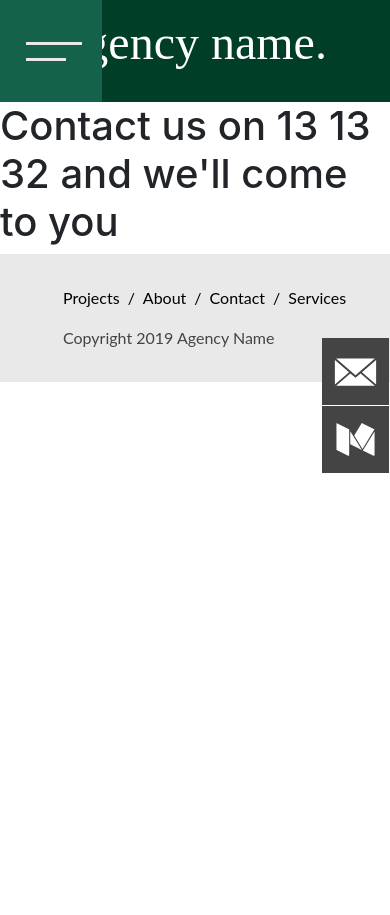
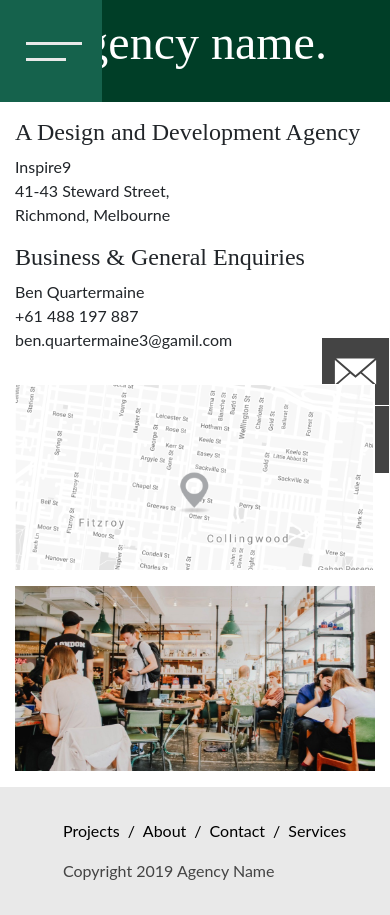
Before and after one commit to calvchum/agency-webpage, a React (Create React App) app: page /contacts in a window 390 px wide. Before the commit the page ends 844 px from the top, so only its background shows below. Built offline with nearby package versions, Linux system fonts and the light colour scheme.

Commit message:
contact page styled and responsive

```diff
--- a/src/components/Contacts.js
+++ b/src/components/Contacts.js
@@ -1,11 +1,43 @@
 import React, { Component } from 'react';
+import { Container, Row, Col } from 'react-bootstrap';
 
 class Contacts extends Component {
   render() {
     return (
-      <h1>
-        Contact us on 13 13 32 and we'll come to you
-      </h1>
+      <div className="contact-wrapper">
+        <Row className="contact-details-wrapper">
+          <Col className="contact-location" xs="12" md={{ offset: 1, span: 10 }}>
+          <div>
+            <h1 className="subheader-text">A Design and Development Agency</h1>
+              <span className="body-text">
+                Inspire9 <br/>
+                41-43 Steward Street,<br/>
+                Richmond, Melbourne
+              </span>
+          </div>
+          <div>
+            <h1 className="subheader-text">Business & General Enquiries</h1>
+            <span className="body-text">
+            Ben Quartermaine<br/>
+            +61 488 197 887<br/>
+            ben.quartermaine3@gamil.com
+            </span>
+          </div>
+          </Col>
+        </Row>
+        <Row className="contact-images">
+          <Col className="contact-location" xs='12' md={{ offset: 1, span: 10 }}>
+          <div>
+
+            <img src={ require('../assets/map.svg')} alt=""/>
+          </div>
+          <div>
+
+            <img src={ require('../assets/coworking.svg')} alt=""/>
+          </div>
+          </Col>
+        </Row>
+      </div>
     );
   }
 }
--- /dev/null
+++ b/src/styles/_contacts.scss
@@ -0,0 +1,29 @@
+.contact-location {
+  display: flex;
+  padding: 24px 0px;
+  & div {
+    width: 50%;
+  }
+  & img {
+    width: 98%;
+  }
+}
+
+@media (max-width: 568px) {
+  .contact-location {
+    display: flex;
+    flex-direction: column;
+    padding: 0px 0px;
+    & div {
+    width: 100%;
+    padding: 16px 0px 0px 0px;
+    }
+    & div:last-child {
+      padding-bottom: 16px;
+    }
+    & img {
+      width: 100%;
+    }
+  }
+
+}
--- a/src/styles/style.scss
+++ b/src/styles/style.scss
@@ -26,6 +26,7 @@ $body-font: 'Lato', sans-serif;
 @import '_about.scss';
 @import '_member.scss';
 @import '_services.scss';
+@import '_contacts.scss';
 
 
 body {
```
Also changed, not shown: src/assets/coworking.svg (added), src/assets/map.svg (added).
